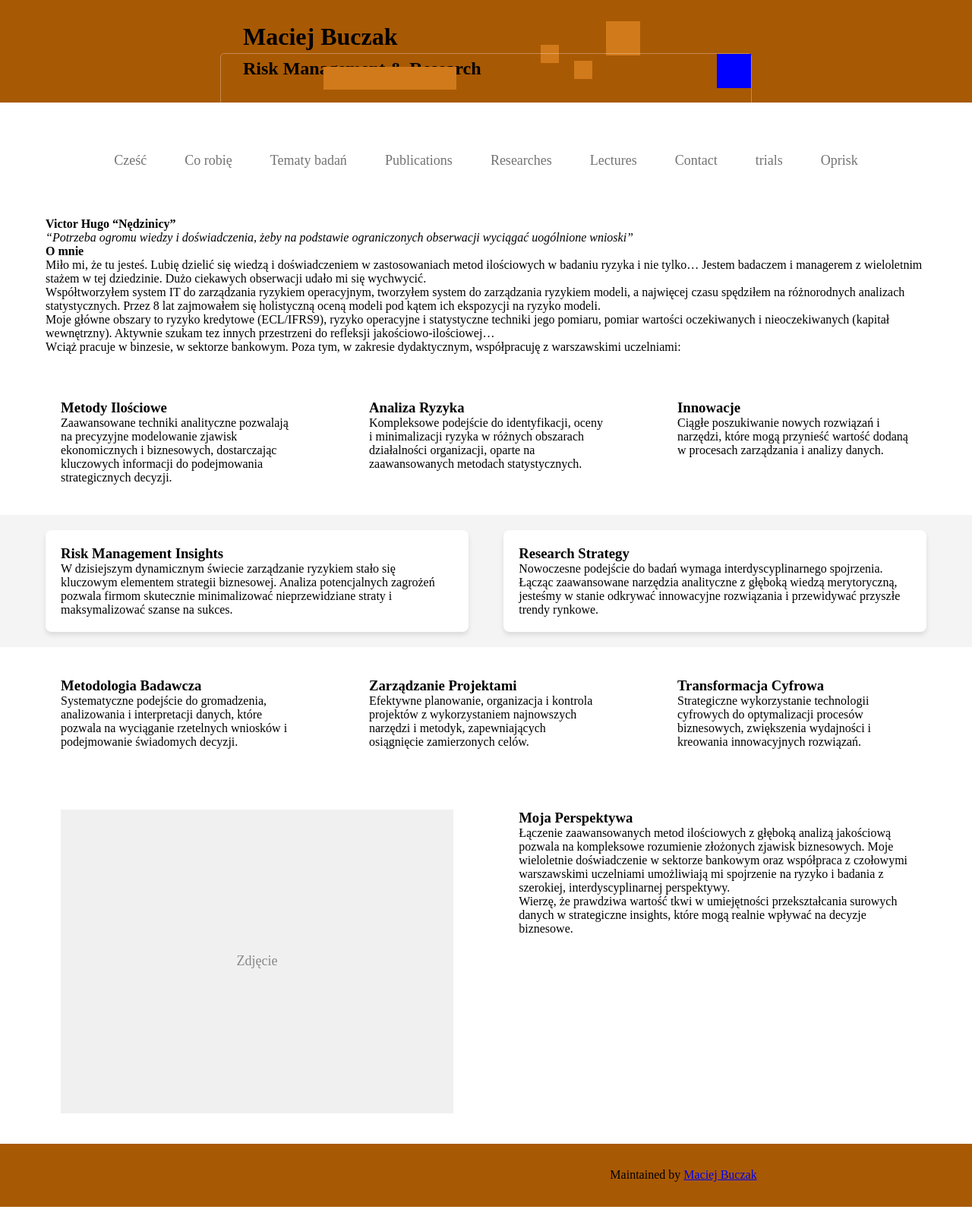
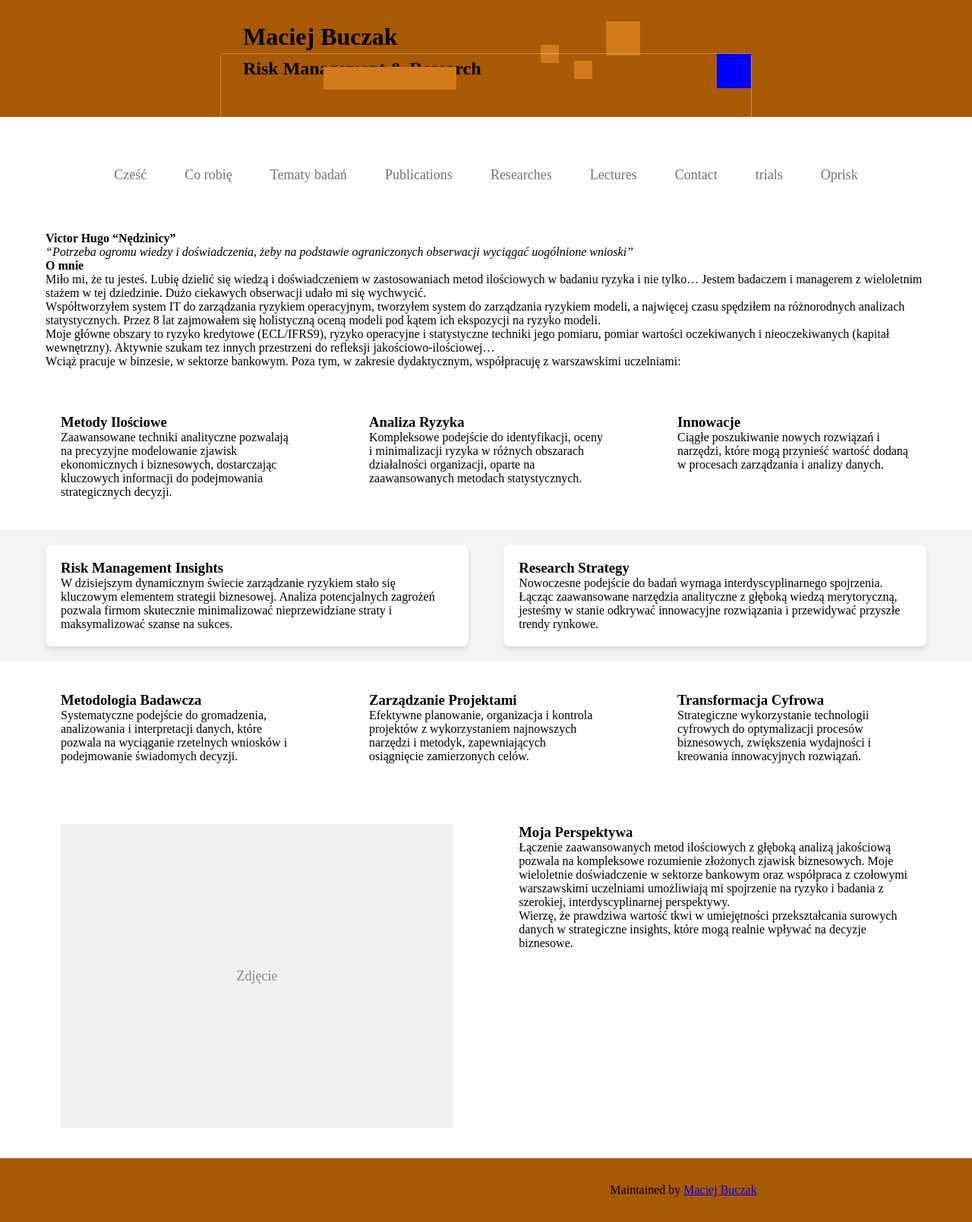
Before and after one commit to MaciejBuczak/risk-research, a Jekyll site: the page built from index.md, in a window 1280 px wide. Shown: the whole page at 76% size. Built offline with Jekyll 4.4.1, drawn with Linux system fonts in a browser that asks for light colours.

Commit message:
Update default.html

```diff
--- a/_layouts/default.html
+++ b/_layouts/default.html
@@ -33,7 +33,7 @@
       display: flex;
       justify-content: center;
       padding-top: 30px;
-      padding-bottom: 30.5px;
+      padding-bottom: 50px;
       overflow: hidden; /* Zapobiega wystawaniu kwadratów */
     }
     #header_wrap .inner {
```
